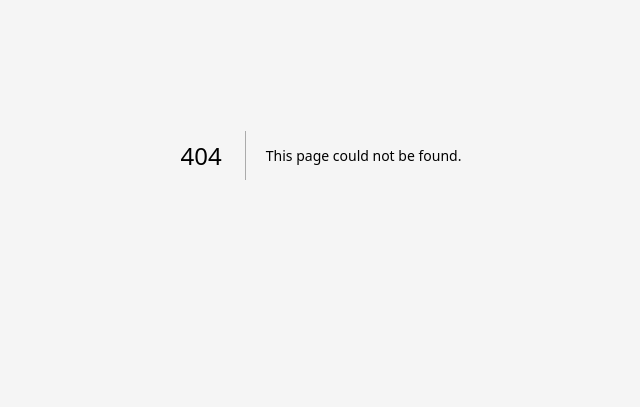
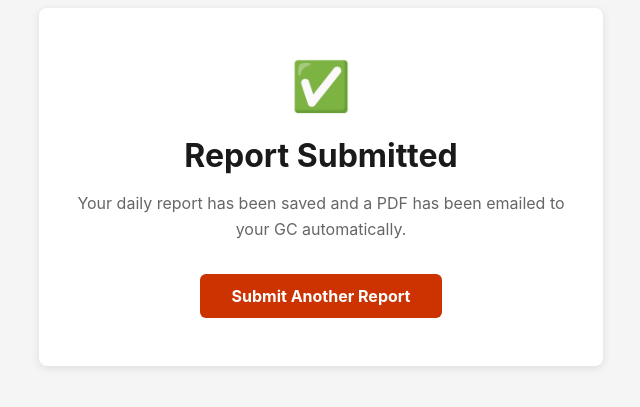
Before and after one commit to tylernordhus/ironclad-reports, a Next.js app: page /success in a window 1280 px wide. Before the commit this address had no page. Shown: the part 245-652 px from the top of the page, without its empty margins (319-959 px from the left). Built offline with nearby package versions, Linux system fonts and the light colour scheme.

Commit message:
Create Success component for report submission feedback
This component displays a success message after report submission, including a confirmation message and a button to submit another report.

```diff
--- /dev/null
+++ b/app/success/page.js
@@ -0,0 +1,38 @@
+export default function Success() {
+  return (
+    <main style={{
+      minHeight: '100vh',
+      display: 'flex',
+      alignItems: 'center',
+      justifyContent: 'center',
+      padding: '2rem'
+    }}>
+      <div style={{
+        background: 'white',
+        borderRadius: '8px',
+        padding: '3rem 2rem',
+        width: '100%',
+        maxWidth: '500px',
+        boxShadow: '0 2px 8px rgba(0,0,0,0.1)',
+        textAlign: 'center'
+      }}>
+        <div style={{ fontSize: '3rem', marginBottom: '1rem' }}>✅</div>
+        <h1 style={{ color: '#1a1a1a', marginBottom: '1rem' }}>Report Submitted</h1>
+        <p style={{ color: '#666', marginBottom: '2rem', lineHeight: '1.6' }}>
+          Your daily report has been saved and a PDF has been emailed to your GC automatically.
+        </p>
+        <a href="/" style={{
+          display: 'inline-block',
+          padding: '.75rem 2rem',
+          background: '#cc3300',
+          color: 'white',
+          borderRadius: '6px',
+          textDecoration: 'none',
+          fontWeight: '700'
+        }}>
+          Submit Another Report
+        </a>
+      </div>
+    </main>
+  )
+}
```
